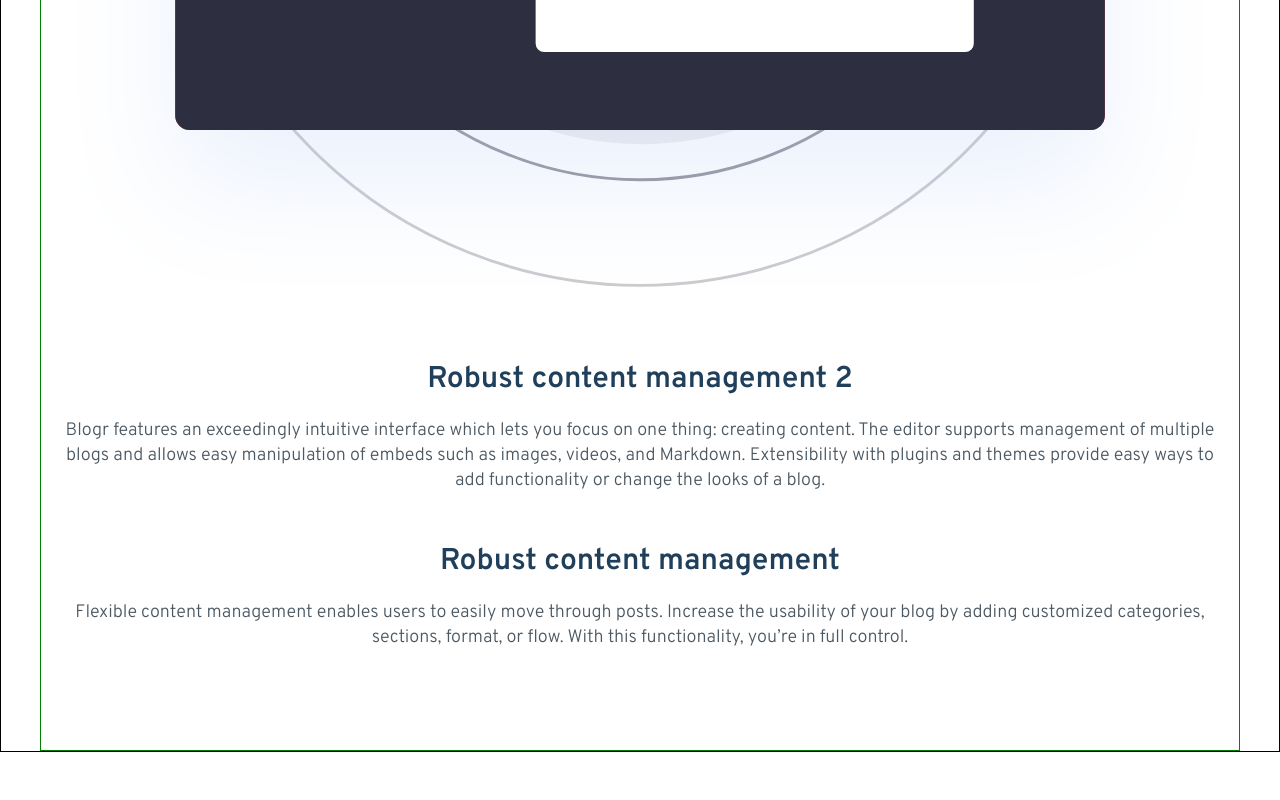
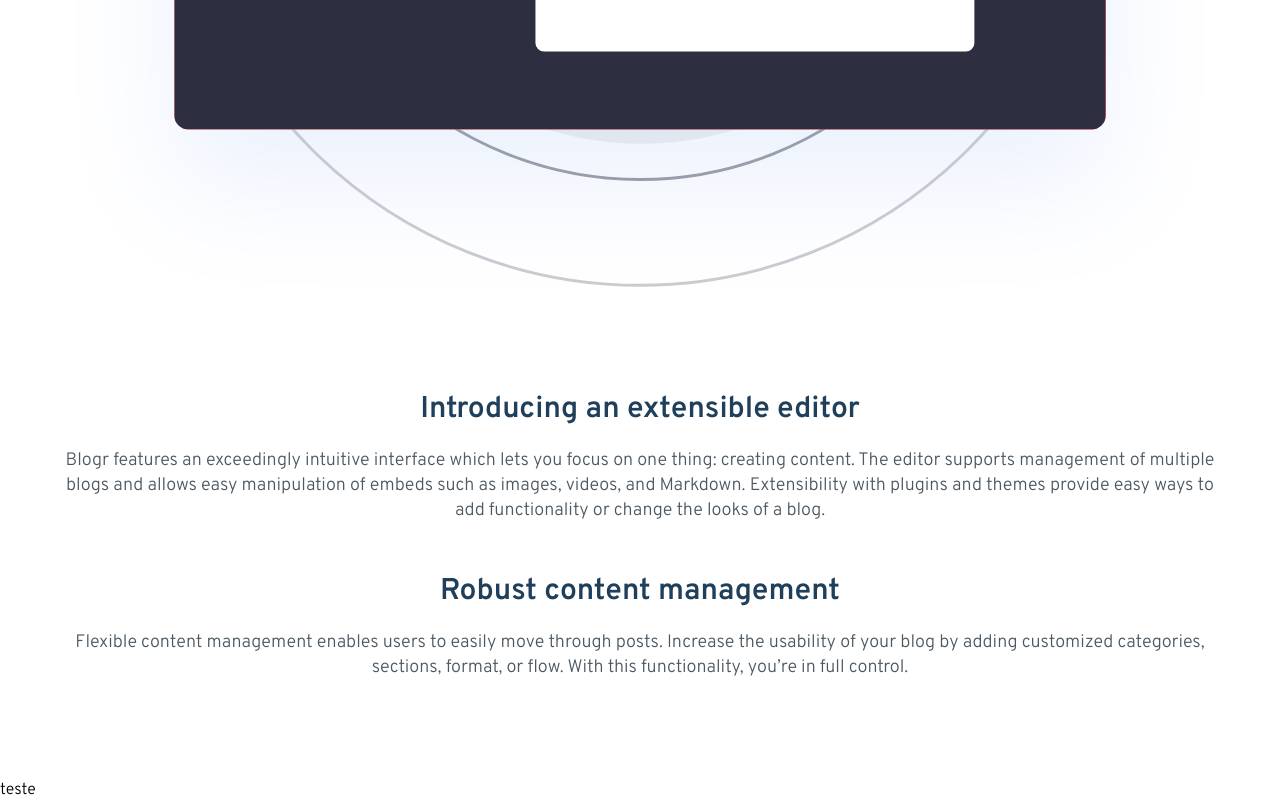
Before and after one commit to RobertoBaiochi/FrontEndMentor-Blogr, a Next.js app: page / in a window 1280 px wide. Shown: the part 1622-2422 px from the top of the page. Before the commit the page ends 2374 px from the top, so only its background shows below. Built offline with nearby package versions, Linux system fonts and the light colour scheme.

Commit message:
feat: Content-Text component

```diff
--- a/src/app/layout.tsx
+++ b/src/app/layout.tsx
@@ -2,7 +2,7 @@ import StyledComponentsRegistry from "@/lib/registry";
 import "./globals.css";
 import { Overpass } from "next/font/google";
 import { DefaultProviders } from "@/Providers/default-providers";
-import Header from "@/components/Header";
+import Header from "@/components/Header/Header";
 
 const overpass = Overpass({ weight: ["300", "600"], subsets: ["latin"] });
 
--- a/src/app/page.tsx
+++ b/src/app/page.tsx
@@ -1,13 +1,15 @@
 "use client";
-import Designed from "@/components/Designed";
-import Hero from "@/components/Hero";
-import Outro from '@/components/Outro';
+import Designed from "@/components/Designed/Designed";
+import Hero from "@/components/Hero/Hero";
+import Infrastrucure from '@/components/Infrastructure/Infrastructure';
+import Outro from "@/components/Outro";
 
 export default function Home() {
   return (
     <main>
       <Hero />
       <Designed />
+      <Infrastrucure />
     </main>
   );
 }
--- a/src/components/Designed.tsx
+++ b/src/components/Designed/Designed.tsx
@@ -1,12 +1,12 @@
 import { styled } from "styled-components";
-import WrapperDefault from "./wrapper-default";
+import WrapperDefault from "../wrapper-default";
+import ContentText from "../content-text";
 
 const imgEditorMobile = "/assets/images/illustration-editor-mobile.svg";
 
 const DesignedSection = styled.section`
   width: 100%;
   min-height: 100vh;
-  border: 1px solid black;
 
   h2 {
     font-size: 3rem;
@@ -17,7 +17,7 @@ const DesignedSection = styled.section`
   }
 `;
 
-const ContentGrid = styled.div`
+const ContainerGrid = styled.div`
   width: 100%;
   display: grid;
   grid-template-columns: 1fr;
@@ -28,63 +28,42 @@ const ImgGrid = styled.img`
   margin: 2rem auto;
 `;
 
-const TextContent = styled.div`
+const TextContainer = styled.div`
   width: 100%;
   text-align: center;
   margin: 2rem auto;
-
-  h2 {
-    font-size: 3rem;
-    font-weight: 600;
-    margin: 2rem auto 1rem;
-    color: var(--headings);
-  }
-
-  p {
-    font-size: 1.8rem;
-    line-height: 2.5rem;
-    margin: 2rem auto 5rem;
-    color: var(--body-text);
-  }
 `;
 
 export default function Designed() {
   return (
     <DesignedSection>
       <WrapperDefault>
-
         <h2>Designed for the future</h2>
 
-        <ContentGrid>
-
+        <ContainerGrid>
           <ImgGrid src={imgEditorMobile} />
 
-          <TextContent>
-
-            <h2>Robust content management 2</h2>
-
-            <p>
-              Blogr features an exceedingly intuitive interface which lets you
+          <TextContainer>
+            <ContentText
+              title="Introducing an extensible editor"
+              text="Blogr features an exceedingly intuitive interface which lets you
               focus on one thing: creating content. The editor supports
               management of multiple blogs and allows easy manipulation of
               embeds such as images, videos, and Markdown. Extensibility with
               plugins and themes provide easy ways to add functionality or
-              change the looks of a blog.
-            </p>
+              change the looks of a blog."
+            />
 
-            <h2>Robust content management</h2>
-
-            <p>
-              Flexible content management enables users to easily move through
+            <ContentText
+              title="Robust content management"
+              text="Flexible content management enables users to easily move through
               posts. Increase the usability of your blog by adding customized
               categories, sections, format, or flow. With this functionality,
-              you’re in full control.
-            </p>
+              you’re in full control."
+            />
 
-          </TextContent>
-
-        </ContentGrid>
-
+          </TextContainer>
+        </ContainerGrid>
       </WrapperDefault>
     </DesignedSection>
   );
--- a/src/components/Header.tsx
+++ b/src/components/Header/Header.tsx
@@ -15,7 +15,6 @@ const HeaderContainer = styled.header`
     display: flex;
     align-items: center;
     justify-content: space-between;
-    border: 1px solid green;
 
     @media ${theme.media.tabletBreackpoint} {
     }
--- a/src/components/logo-button.tsx
+++ b/src/components/Header/logo-button.tsx
@@ -1,5 +1,5 @@
 import Link from "next/link";
-import { LogoIcon } from "./icons/logo";
+import { LogoIcon } from "../icons/logo";
 
 export default function LogoLink() {
   return (
--- a/src/components/menu-button.tsx
+++ b/src/components/Header/menu-button.tsx
@@ -1,4 +1,4 @@
-import MenuIcon from "./icons/icon-menu";
+import MenuIcon from "../icons/icon-menu";
 
 export default function MenuButton() {
   return (
--- a/src/components/Hero.tsx
+++ b/src/components/Hero/Hero.tsx
@@ -1,6 +1,6 @@
 import { styled } from "styled-components";
-import WrapperDefault from "./wrapper-default";
-import ButtonStyled from "./styled-button";
+import WrapperDefault from "../wrapper-default";
+import ButtonStyled from "../styled-button";
 
 const bgHeroImg = "../../assets/images/bg-pattern-intro-mobile.svg";
 
@@ -17,7 +17,6 @@ const HeroSection = styled.section`
   background-repeat: no-repeat;
   background-position: 40% 40%;
   background-size: 380%;
-  border: 1px solid black;
 `;
 
 const ContentWrapper = styled.div`
--- /dev/null
+++ b/src/components/Infrastructure/Infrastructure.tsx
@@ -0,0 +1,7 @@
+export default function Infrastrucure() {
+  return (
+    <div>
+      teste
+    </div>
+  )
+}
--- /dev/null
+++ b/src/components/content-text.tsx
@@ -0,0 +1,29 @@
+import { styled } from 'styled-components';
+
+const HeadingTitle = styled.h2`
+  font-size: 3rem;
+  font-weight: 600;
+  margin: 2rem auto 1rem;
+  color: var(--headings);
+`;
+
+const ParagraphText = styled.p`
+  font-size: 1.8rem;
+  line-height: 2.5rem;
+  margin: 2rem auto 5rem;
+  color: var(--body-text);
+`;
+
+interface ContentTextProps {
+  title: string;
+  text: string;
+}
+
+export default function ContentText({title, text}: ContentTextProps) {
+  return (
+    <>
+      <HeadingTitle>{title}</HeadingTitle>
+      <ParagraphText>{text}</ParagraphText>
+    </>
+  )
+};
--- a/src/components/wrapper-default.tsx
+++ b/src/components/wrapper-default.tsx
@@ -6,7 +6,6 @@ const Wrapper = styled.div`
   max-width: 120rem;
   padding: 5rem 2rem 3rem;
   margin-inline: auto;
-  border: 1px solid green;
 `;
 
 interface WrapperDefaultProps {
```
